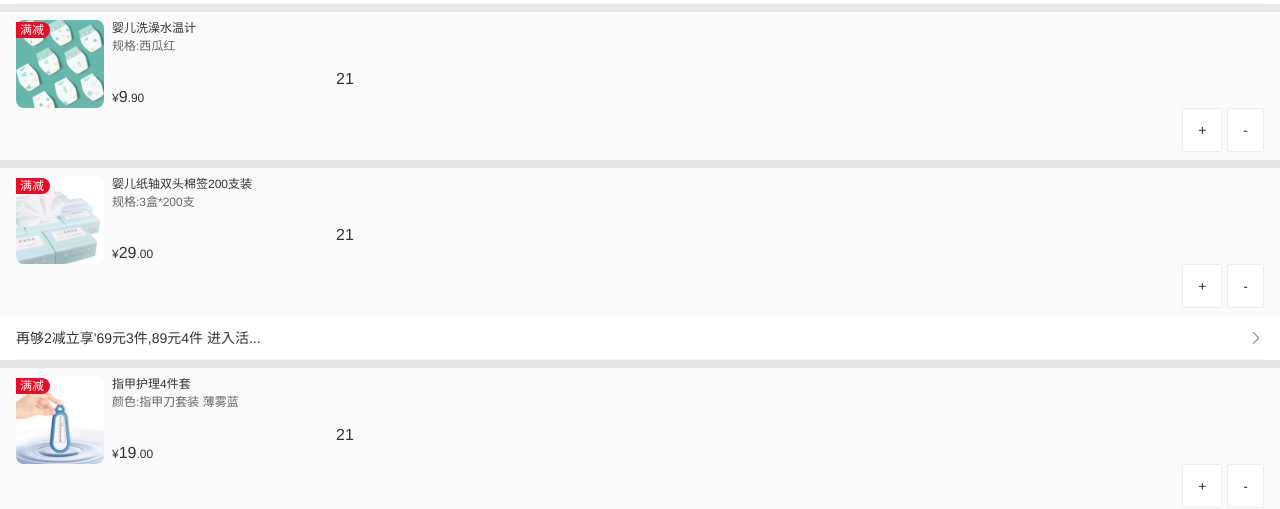
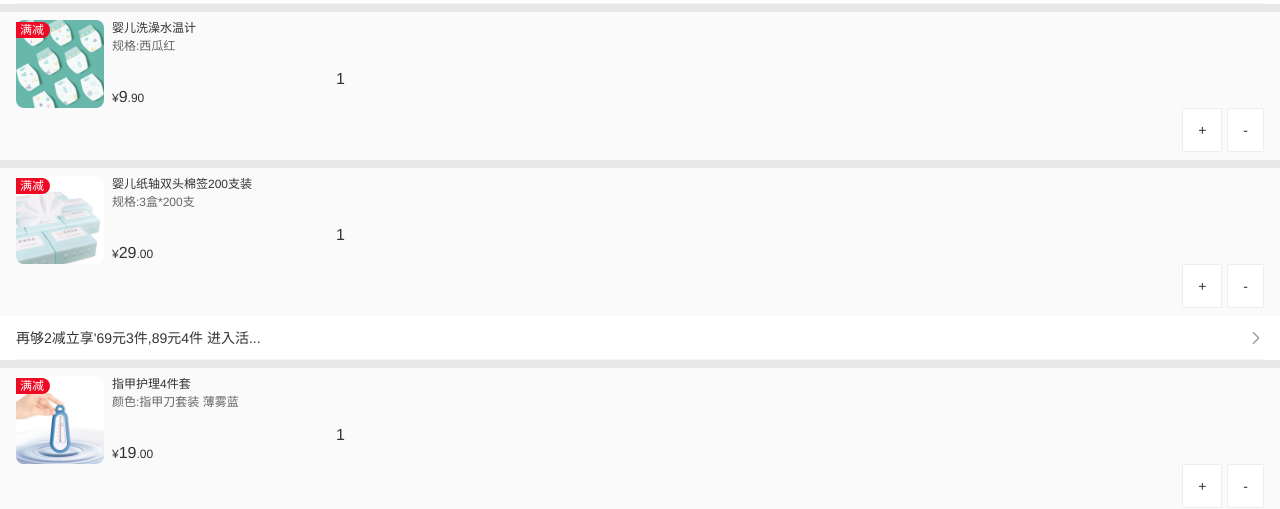
Before and after one commit to baizhaozhao125/baby, a Vue app: page /shopping in a window 1280 px wide. Shown: the part 130-639 px from the top of the page. Built offline with nearby package versions, Linux system fonts and the light colour scheme.

Commit message:
点击事件

```diff
--- a/src/views/shopping.vue
+++ b/src/views/shopping.vue
@@ -19,9 +19,9 @@
       thumb="../assets/Cart/1.jpg"
     >
       <div slot="footer">
-        <div class="num">{{$store.getters.getAge}}</div>
-        <van-button @click="add1">+</van-button>
-        <van-button @click="sub1">-</van-button>
+        <div class="num">{{num}}</div>
+        <van-button @click="add">+</van-button>
+        <van-button @click="sub">-</van-button>
       </div>
     </van-card>
     <van-card
@@ -32,9 +32,9 @@
       thumb="../assets/Cart/2.jpg"
     >
       <div slot="footer">
-        <div class="num">{{$store.getters.getAge}}</div>
-        <van-button @click="add2">+</van-button>
-        <van-button @click="sub2">-</van-button>
+        <div class="num">{{num1}}</div>
+        <van-button @click="add1">+</van-button>
+        <van-button @click="sub1">-</van-button>
       </div>
     </van-card>
     <van-cell value="再够2减立享'69元3件,89元4件 进入活..." is-link />
@@ -47,9 +47,9 @@
       class="numr"
     >
       <div slot="footer">
-        <div class="num">{{$store.getters.getAge}}</div>
-        <van-button @click="add">+</van-button>
-        <van-button @click="sub">-</van-button>
+        <div class="num">{{num2}}</div>
+        <van-button @click="add2">+</van-button>
+        <van-button @click="sub2">-</van-button>
       </div>
     </van-card>
     <van-submit-bar  @submit="aaaaa" :price="3050" button-text="提交订单">
@@ -61,6 +61,13 @@
 
 <script>
 export default {
+  data() {
+    return {
+      num:1,
+      num1:1,
+      num2:1
+    };
+  },
   methods: {
     onClickLeft() {
       this.$router.push({ path: "/Product" });
@@ -72,23 +79,23 @@ export default {
       this.$router.push({ path: "/order" });
     },
     add(){
-      this.$store.commit("addNum")
+      this.num++
     },
     sub(){
-      this.$store.commit("subNum")
+      this.num--
     },
     add1(){
-      this.$store.commit("addNum")
+      this.num1++
     },
     sub1(){
-      this.$store.commit("subNum")
+      this.num1--
     },
     add2(){
-      this.$store.commit("addNum")
+      this.num2++
     },
     sub2(){
-      this.$store.commit("subNum")
-    }
+      this.num2--
+    },
   }
 };
 </script>
```
